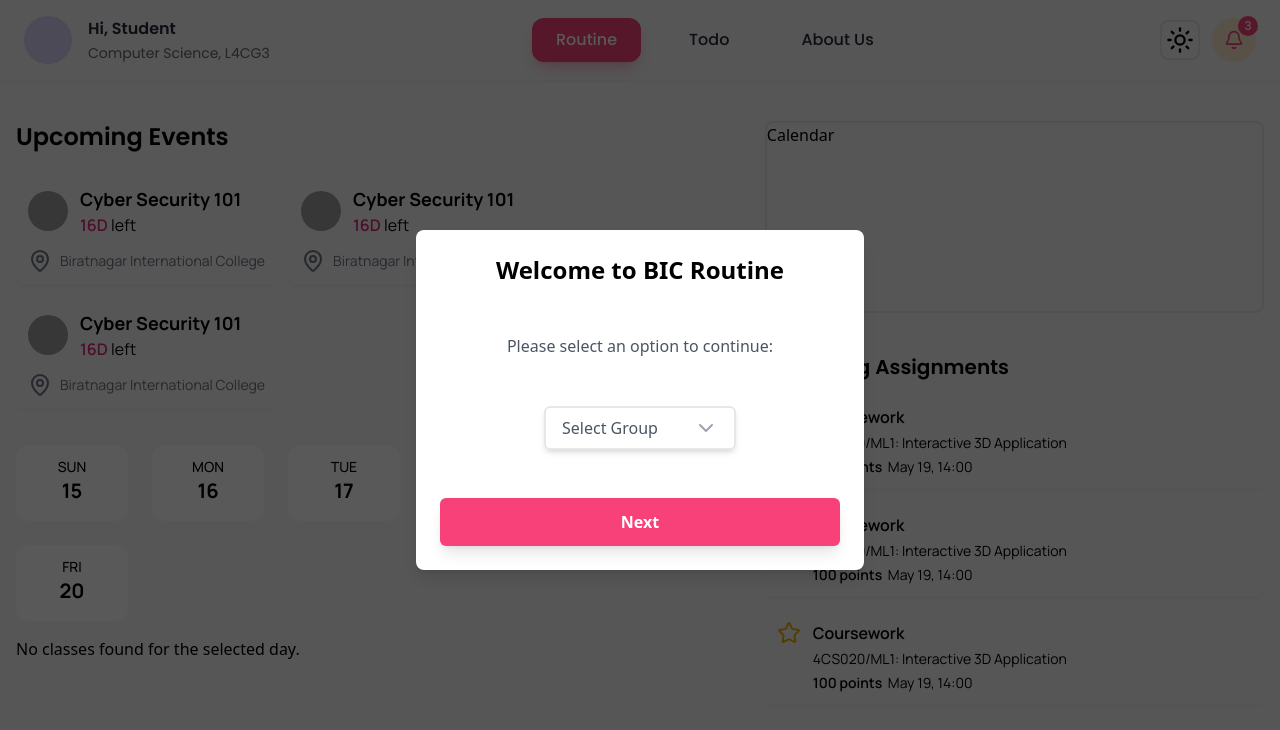
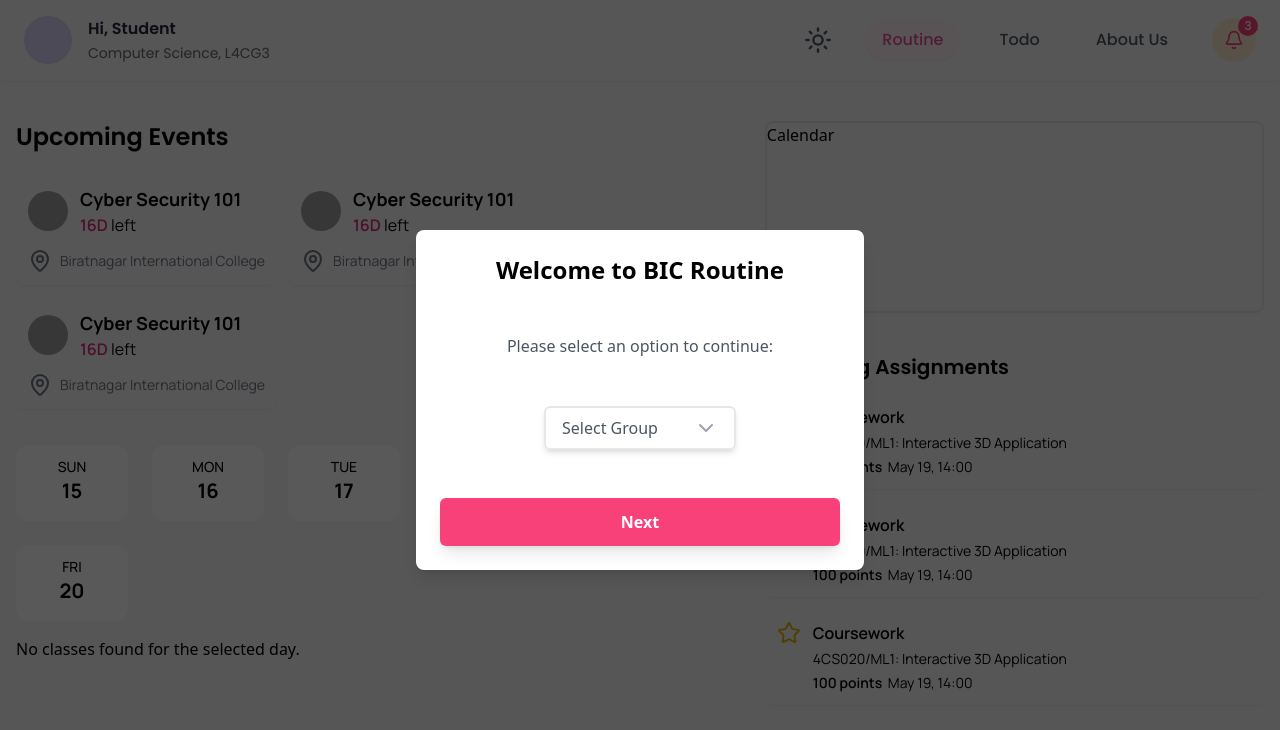
Before and after one commit to adgator101/routine-v2-react, a React (Vite) app: page /home in a window 1280 px wide. Shown: the top 730 px of the page. Built offline with nearby package versions, Linux system fonts and the light colour scheme; grey boxes are pictures that could not be loaded.

Commit message:
feat: change NavBar UI

```diff
--- a/src/components/NavBar.jsx
+++ b/src/components/NavBar.jsx
@@ -8,16 +8,16 @@
     <ul className="flex gap-6">
       {navItems.map((item) => (
         <li
-          className={`group relative cursor-pointer select-none overflow-hidden rounded-xl px-6 py-2.5 font-medium transition-all duration-300 hover:bg-accent/5 ${
+          className={`group relative cursor-pointer select-none overflow-hidden rounded-full px-4 py-2 font-medium transition-all duration-300 hover:bg-[#fdf2f8] hover:shadow-sm ${
             activeItem === item
-              ? "bg-accent text-white shadow-lg shadow-accent/25"
-              : "text-dark hover:text-accent"
+              ? "bg-[#fdf2f8] text-[#ec4899] shadow-sm"
+              : "text-gray-600 hover:text-[#ec4899]"
           }`}
           key={item}
           onClick={() => setActiveItem(item)}
         >
           <span className="relative z-10 capitalize">{item}</span>
-          <div className="absolute inset-0 -z-0 bg-gradient-to-r from-accent to-blue opacity-0 transition-opacity duration-300 group-hover:opacity-10" />
+          {/* <div className="absolute inset-0 -z-0 bg-gradient-to-r from-accent to-blue opacity-0 transition-opacity duration-300 group-hover:opacity-10" /> */}
         </li>
       ))}
     </ul>
@@ -33,7 +33,7 @@
   ];
 
   return (
-    <div className="fixed bottom-6 w-full px-4 z-10">
+    <div className="fixed bottom-6 z-10 w-full px-4">
       <div className="mx-auto w-full max-w-md rounded-2xl bg-white/80 p-2 shadow-lg backdrop-blur-lg">
         <ul className="flex items-center justify-around">
           {navItems.map((item) => {
@@ -68,7 +68,7 @@
   const [user, setUser] = useState(null);
 
   useEffect(() => {
-    const userFromStorage = localStorage.getItem('user');
+    const userFromStorage = localStorage.getItem("user");
     setUser(userFromStorage);
   }, []);
 
@@ -92,31 +92,38 @@
             <div className="absolute inset-0 rounded-full shadow-sm transition-shadow duration-300 group-hover:shadow-md" />
           </div>
           <div className="space-y-0.5">
-            <div className="font-semibold text-dark">Hi, {user?.name || 'Student'}</div>
-            <div className="text-sm text-dark/70">{user?.program || 'Computer Science'}, {user || 'L4CG3'}</div>
+            <div className="font-semibold text-dark">
+              Hi, {user?.name || "Student"}
+            </div>
+            <div className="text-sm text-dark/70">
+              {user?.program || "Computer Science"}, {user || "L4CG3"}
+            </div>
           </div>
         </div>
 
         {/* NavItems for Desktop */}
-        <div>
-          {!isMobile && (
-            <div className="flex-1 text-center">
-              <NavItem activeItem={activeItem} setActiveItem={setActiveItem} />
-            </div>
-          )}
-        </div>
-        <div className="flex-center gap-3">
+        <div className="flex-center gap-3 md:gap-7">
           {/* Light/Dark Mode */}
           <button
             onClick={() => setisLight(!isLight)}
-            className="rounded-lg border-2 border-gray-200 p-1 transition-all duration-300 active:bg-gray-300"
+            className="rounded-full p-1.5 transition-all duration-300 active:bg-gray-200"
           >
             <div
-              className={`transition-transform duration-500 ${isLight ? "rotate-180" : "rotate-360"}`}
+              className={`text-gray-600 transition-transform duration-500 ${isLight ? "rotate-180" : "rotate-0"}`}
             >
               {isLight ? <Sun size={28} /> : <Moon size={28} />}
             </div>
           </button>
+          <div>
+            {!isMobile && (
+              <div className="flex-1 text-center">
+                <NavItem
+                  activeItem={activeItem}
+                  setActiveItem={setActiveItem}
+                />
+              </div>
+            )}
+          </div>
           {/* Right - Notifications */}
           <button
             className="group relative rounded-full bg-card-1/50 p-3 transition-all duration-300 hover:scale-105 hover:bg-card-1 hover:shadow-md active:scale-95"
```
